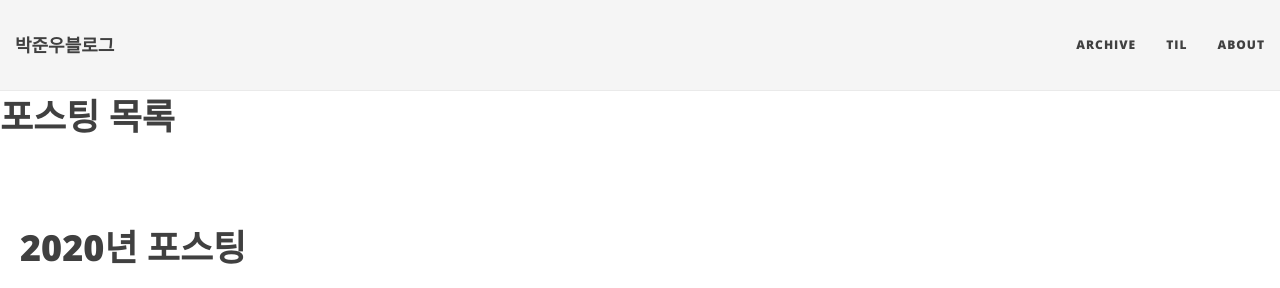
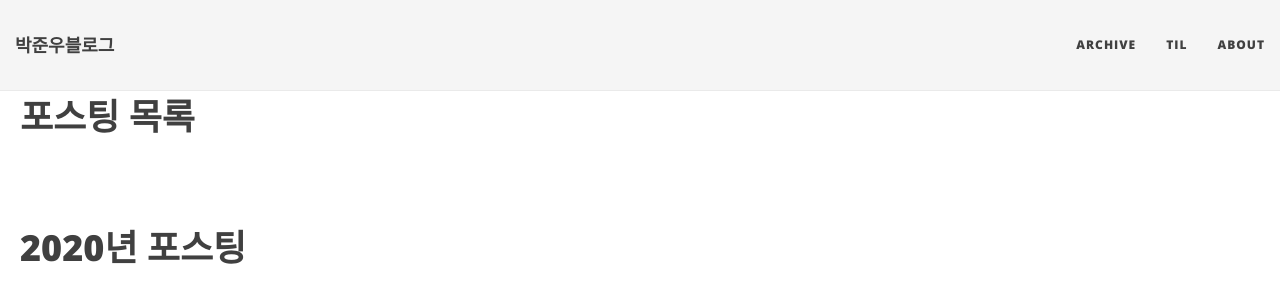
Before and after one commit to JUNWOO45/junwoo45.github.io.archived, a Jekyll site: the page built from archive.md, in a window 1280 px wide. Shown: the top 288 px of the page. Built offline with Jekyll 4.4.1, drawn with Linux system fonts in a browser that asks for light colours; nearby versions of some CDN libraries.

Commit message:
style: class추가

```diff
--- a/_layouts/archive.html
+++ b/_layouts/archive.html
@@ -5,7 +5,7 @@
 <br>
 <br>
 <br>
-<h1>{{ page.title }}</h1>
+<h1 class="archive-title">{{ page.title }}</h1>
 <br>
 <br>
 
```
